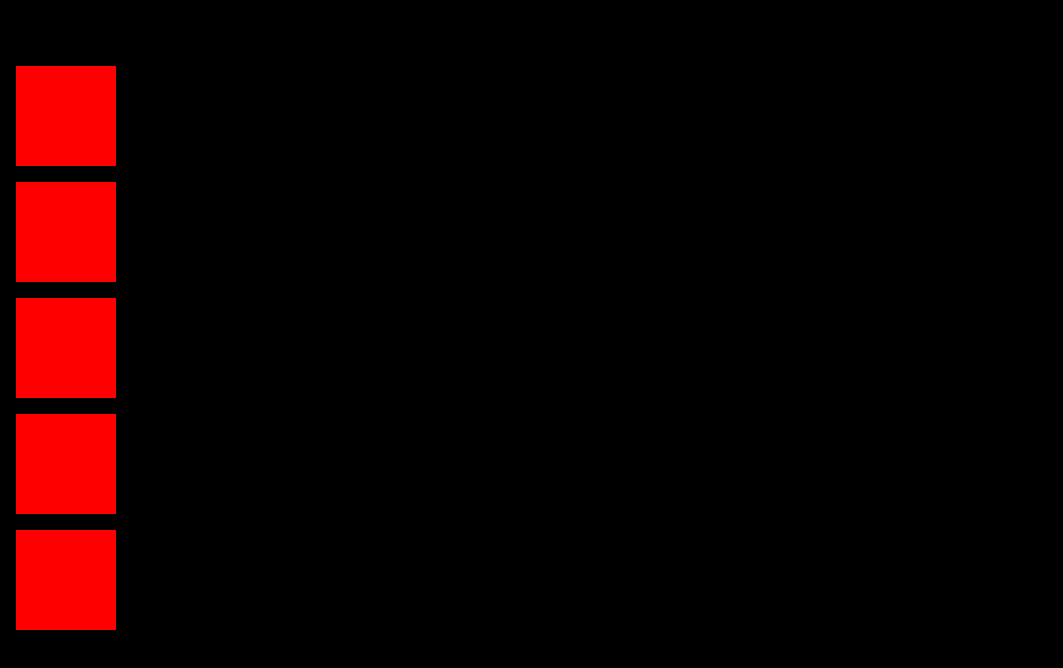
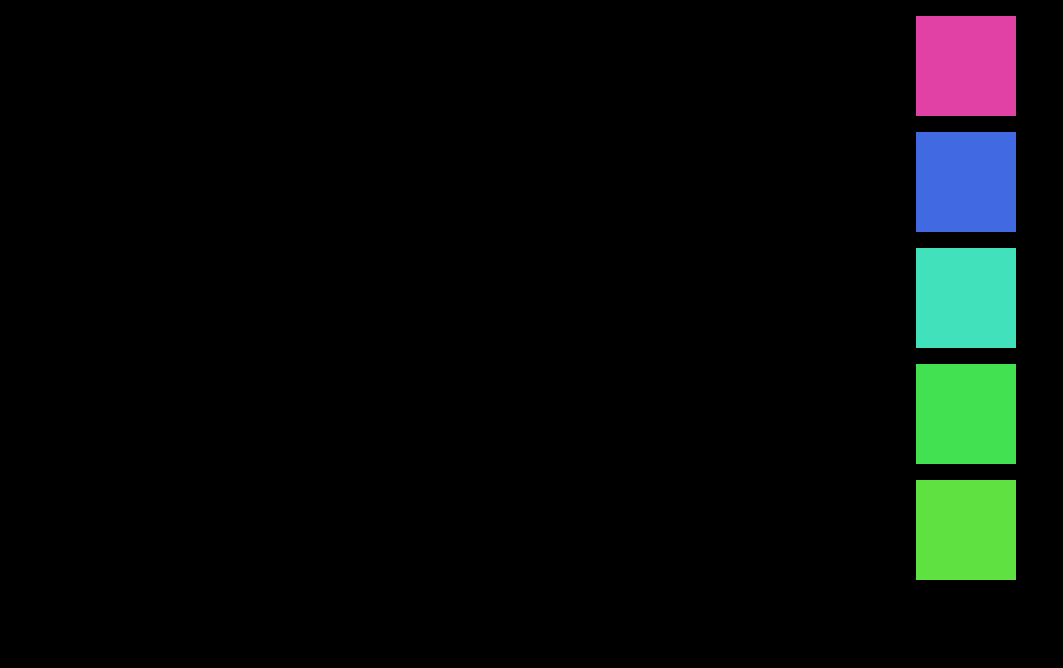
Before and after one commit to amitgith/GSAP-Learning, a website built with Vite: page index.html in a window 1280 px wide. Shown: the whole page, without its empty margins (0-1063 px from the left). Built offline with nearby package versions, Linux system fonts and the light colour scheme.

Commit message:
The position parameter - sequencing superpower

```diff
--- a/index.html
+++ b/index.html
@@ -8,11 +8,11 @@
   </head>
   <body>
     <div id="app">
-      <div class="box"></div>
-      <div class="box"></div>
-      <div class="box"></div>
-      <div class="box"></div>
-      <div class="box"></div>
+      <div class="box box1"></div>
+      <div class="box box2"></div>
+      <div class="box box3"></div>
+      <div class="box box4"></div>
+      <div class="box box5"></div>
       <!-- <button class="btn btn--scale">Scale</button>
       <button class="btn btn--glow">Glow</button>
       <button class="btn btn--wiggle">Wiggle</button> -->
--- a/src/main.js
+++ b/src/main.js
@@ -156,21 +156,54 @@ import { gsap } from "gsap";
 //   "M0,0 C0.126,0.382 0.282,0.674 0.44,0.822 0.632,1.002 0.818,1 1,1",
 // );
 // gsap.to(".box", { x: 300, ease: "myEase" });
-gsap.to(".box", {
-  y: 50,
-  duration: 1.5,
+
+// gsap.to(".box", {
+//   y: 50,
+//   duration: 1.5,
+//   delay: 2,
+//   ease: "power1.out",
+//   // stagger: 1.4,
+//   // stagger: -1.4,
+//   stagger: {
+//     each: 0.4,
+//     // from: "center",
+//     // from: "edges",
+//     // from: "end",
+//     // from: "random",
+//     // from: "start",
+//     // from: "4", //index
+//     grid: "auto",
+//   },
+// });
+
+const tl = gsap.timeline();
+tl.to(".box1", {
+  x: 900,
+  duration: 1,
   delay: 2,
-  ease: "power1.out",
-  // stagger: 1.4,
-  // stagger: -1.4,
-  stagger: {
-    each: 0.4,
-    // from: "center",
-    // from: "edges",
-    // from: "end",
-    // from: "random",
-    // from: "start",
-    // from: "4", //index
-    grid: "auto",
-  },
-});
+  ease: "power3.out",
+},"amit")
+  .to(".box2", {
+    x: 900,
+    duration: 1,
+    delay: 2,
+    ease: "power3.out",
+  },"<")
+  .to(".box3", {
+    x: 900,
+    duration: 1,
+    delay: 2,
+    ease: "power3.out",
+  },0)
+  .to(".box4", {
+    x: 900,
+    duration: 1,
+    delay: 2,
+    ease: "power3.out",
+  },"-=3",)
+  .to(".box5", {
+    x: 900,
+    duration: 1,
+    delay: 2,
+    ease: "power3.out",
+  },"amit");
--- a/src/style.css
+++ b/src/style.css
@@ -15,6 +15,21 @@ body {
   background-color: red;
   margin: 1rem;
 }
+.box1 {
+  background-color: rgb(225, 65, 164);
+}
+.box2 {
+  background-color: royalblue;
+}
+.box3 {
+  background-color: rgb(65, 225, 188);
+}
+.box4 {
+  background-color: rgb(65, 225, 81);
+}
+.box5 {
+  background-color: rgb(94, 225, 65);
+}
 button {
   font-size: 2rem;
   padding: 1rem;
```
